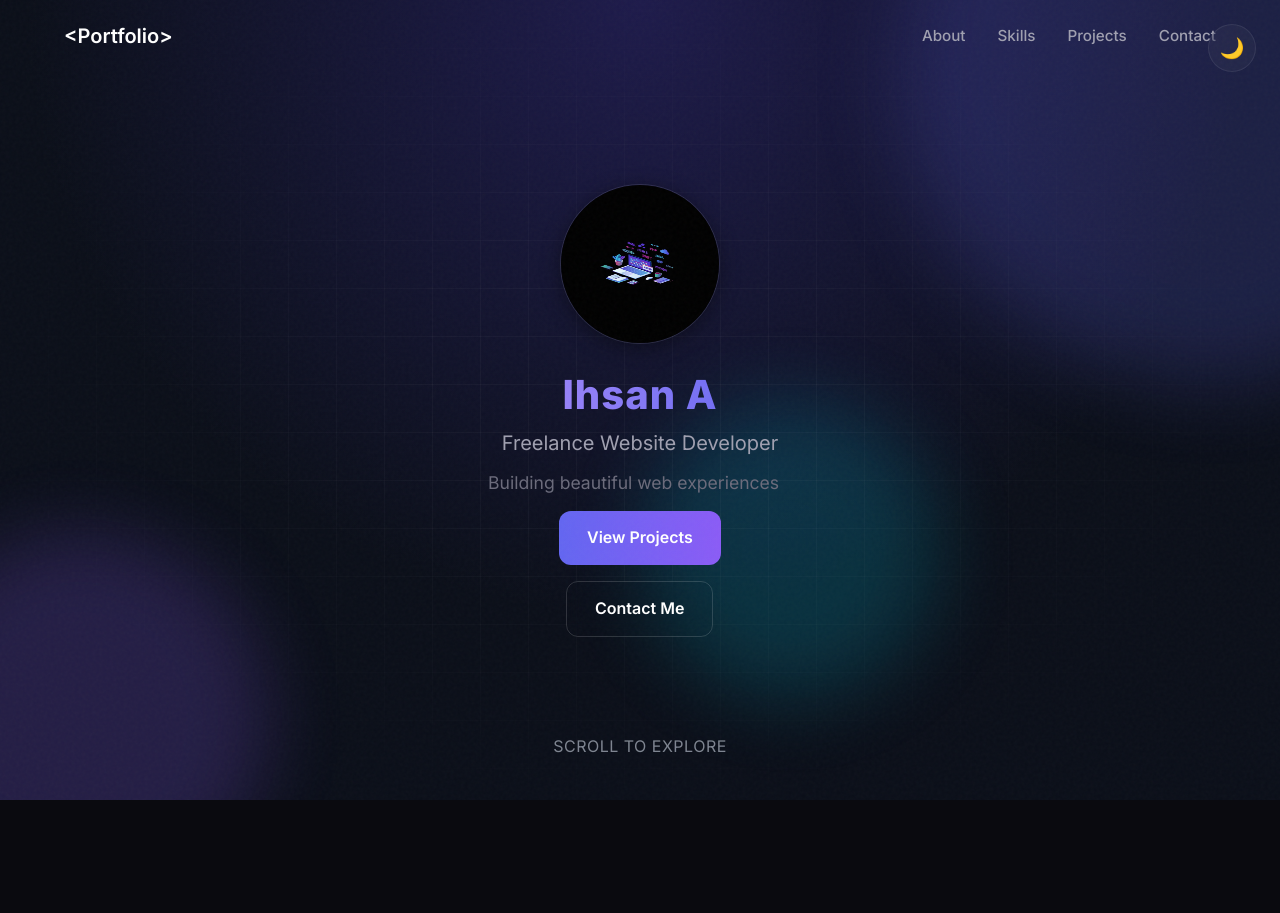
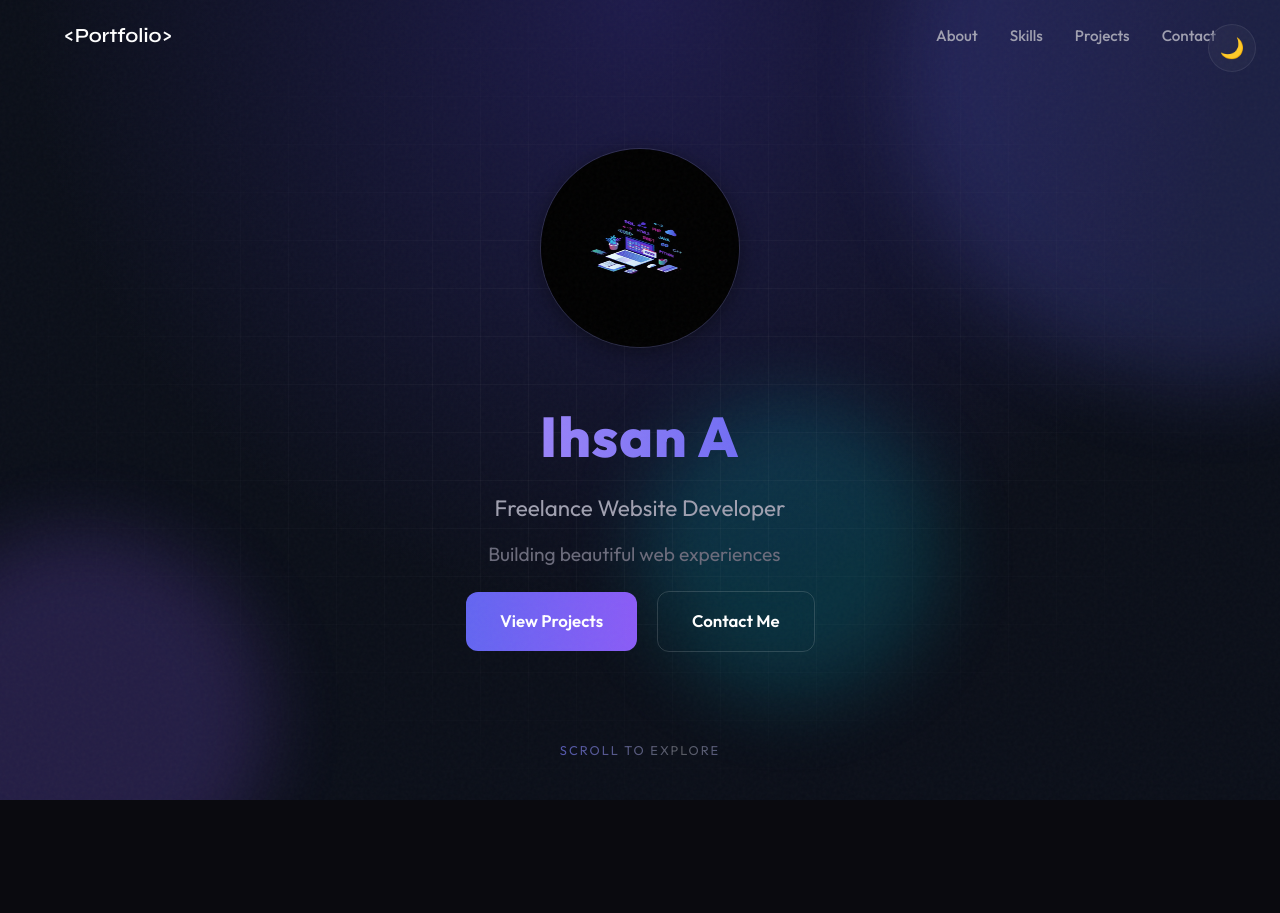
Before and after one commit to ihsan384/Portfolioofme, a plain HTML site: page index.html in a window 1280 px wide. Shown: the top 913 px of the page. Drawn offline with nearby package versions, Linux system fonts and the light colour scheme.

Commit message:
ui chnage

```diff
--- a/index.html
+++ b/index.html
@@ -10,7 +10,6 @@
   <link rel="preconnect" href="https://fonts.googleapis.com">
   <link rel="preconnect" href="https://fonts.gstatic.com" crossorigin>
   <link href="https://fonts.googleapis.com/css2?family=Outfit:wght@300;400;500;600;700;800&family=Syne:wght@400;500;600;700;800&display=swap" rel="stylesheet">
-  <link href="https://fonts.googleapis.com/css2?family=Inter:wght@300;400;500;600;700;800&display=swap" rel="stylesheet">
 
 
   <!-- Styles -->
--- a/style.css
+++ b/style.css
@@ -23,8 +23,8 @@
   --border-color: rgba(255, 255, 255, 0.08);
   --shadow: 0 25px 50px -12px rgba(0, 0, 0, 0.5);
 
-  --font-primary: 'Inter', sans-serif;
-  --font-display: 'Inter', sans-serif;
+  --font-primary: 'Outfit', -apple-system, BlinkMacSystemFont, sans-serif;
+  --font-display: 'Syne', 'Outfit', sans-serif;
 
 
   --radius-sm: 8px;
@@ -353,6 +353,7 @@ body::before {
 .hero-name {
   font-size: 2.5rem;
   font-weight: 800;
+  font-family: var(--font-primary);
   background: linear-gradient(90deg, #a78bfa, #6366f1);
   background-clip: text;
   color: #E5E7EB; /* plain white */
@@ -438,6 +439,7 @@ body::before {
   align-items: center;
   gap: 16px;
   margin-bottom: 20px;
+  font-family: var(--font-primary);
 }
 
 /* CONTAINER */
@@ -459,35 +461,32 @@ body::before {
 
 
 /* TEXT */
+
+
 .scroll-text {
   font-size: 0.75rem;
-  letter-spacing: 0.5px;
+  letter-spacing: 2px;
   text-transform: uppercase;
-  color: rgba(255,255,255,0.6);
+
+  background: linear-gradient(
+    90deg,
+    rgba(255,255,255,0.4),
+    #6366f1,
+    rgba(255,255,255,0.4)
+  );
+  background-size: 200% auto;
+
+  -webkit-background-clip: text;
+  background-clip: text;
+  -webkit-text-fill-color: transparent;
+
+  animation: shineMove 3s linear infinite;
 }
 
-/* ANIMATION */
-@keyframes scrollMove {
-  0% {
-    opacity: 0;
-    transform: translate(-50%, 0);
-  }
-  40% {
-    opacity: 1;
-  }
-  100% {
-    opacity: 0;
-    transform: translate(-50%, 14px);
-  }
+@keyframes shineMove {
+  0% { background-position: 200% center; }
+  100% { background-position: -200% center; }
 }
-
-/* TEXT */
-.scroll-text {
-  font-size: 1rem;
-  color: #9CA3AF;
-
-}
-
 
 
 
@@ -1099,3 +1098,63 @@ body::before {
 .social-link[aria-label="Email"]:hover {
   background: linear-gradient(135deg, #6366f1, #22c55e);
 }
+@media (min-width: 1024px) {
+
+  /* HERO CONTAINER */
+  .hero-content {
+    max-width: 900px;
+  }
+
+  /* PROFILE IMAGE */
+  .hero-image {
+    width: 200px;
+    height: 200px;
+    margin-bottom: 24px;
+  }
+
+  /* NAME */
+  .hero-name {
+    font-size: 3.5rem;
+    margin-bottom: 10px;
+  }
+
+  /* TITLE */
+  .hero-title {
+    font-size: 1.4rem;
+    margin-bottom: 12px;
+  }
+
+  /* TYPING TEXT */
+  .hero-typing {
+    font-size: 1.2rem;
+    margin-bottom: 20px;
+  }
+
+  /* BUTTONS */
+  .hero-cta {
+    flex-direction: row;
+    gap: 20px;
+    margin-bottom: 60px;
+  }
+
+  .btn {
+    padding: 16px 34px;
+    font-size: 1.05rem;
+  }
+
+  /* SCROLL TEXT */
+  .scroll-text {
+    font-size: 0.8rem;
+    letter-spacing: 2px;
+  }
+
+}
+@media (min-width: 1280px) {
+  .hero {
+    padding-top: 140px;
+  }
+
+  .hero-content {
+    max-width: 1000px;
+  }
+}
```
